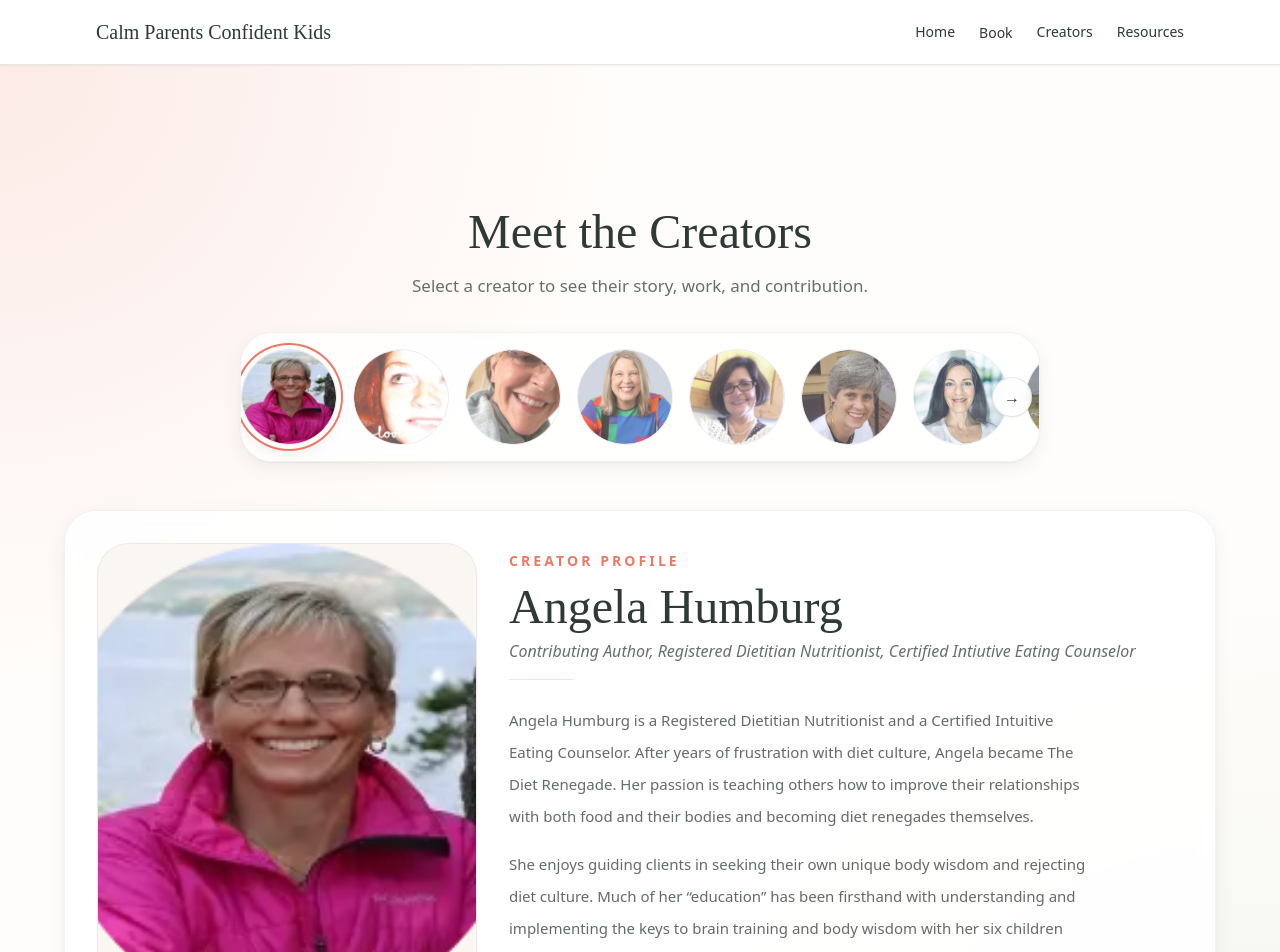
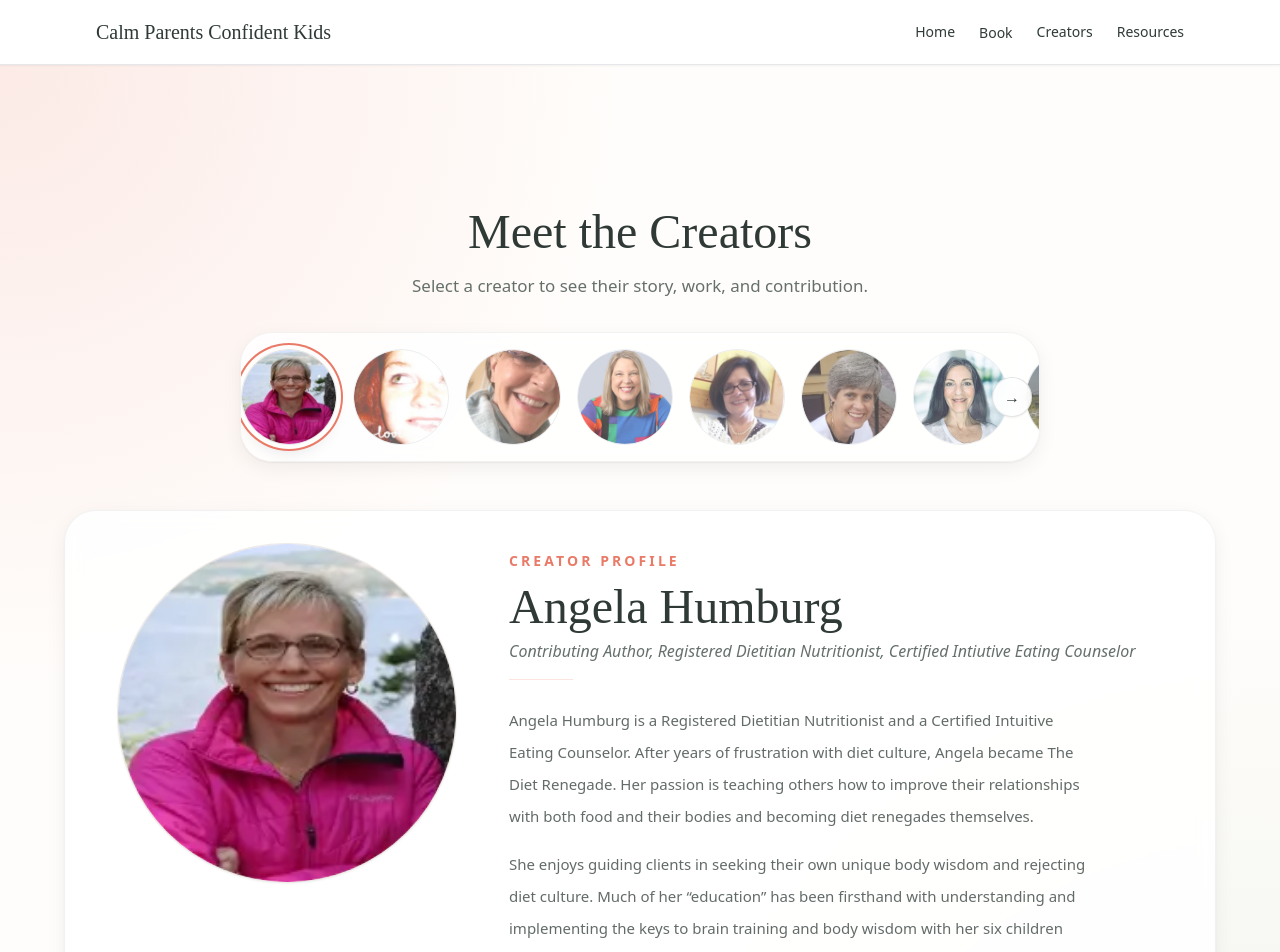
Before and after one commit to goseecreator/calm-parents-confident-kids, a React (Vite) app: page /creators/angela-humburg in a window 1280 px wide. Shown: the top 952 px of the page. Built offline with nearby package versions, Linux system fonts and the light colour scheme.

Commit message:
changed main creator portrait to circular

```diff
--- a/src/pages/Creators.jsx
+++ b/src/pages/Creators.jsx
@@ -101,12 +101,12 @@ export default function Creators() {
           </div>
 
           <div className="mx-auto mt-12 grid max-w-6xl items-start gap-8 rounded-[2rem] border border-black/5 bg-white/85 p-6 shadow-card backdrop-blur md:grid-cols-[340px,1fr] md:p-8 lg:grid-cols-[380px,1fr]">
-            <div className="overflow-hidden rounded-[2rem] border border-black/5 bg-cream shadow-sm">
+            <div className="mx-auto aspect-square w-full max-w-[340px] overflow-hidden rounded-full border border-black/5 bg-cream shadow-sm">
               <img
                 src={current.headshot}
                 alt={`${current.name} headshot`}
-                className="aspect-[4/5] h-full w-full object-cover"
-                loading="lazy"
+                className="h-full w-full object-cover object-center"
+                loading="eager"
                 decoding="async"
               />
             </div>
```
Lines whose indentation alone changed are shown as unchanged.
